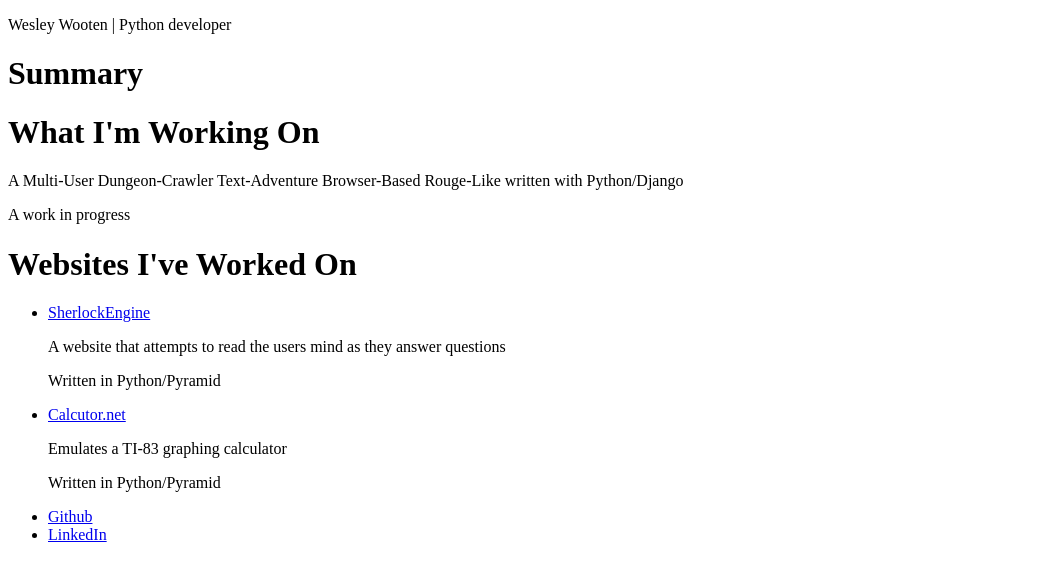
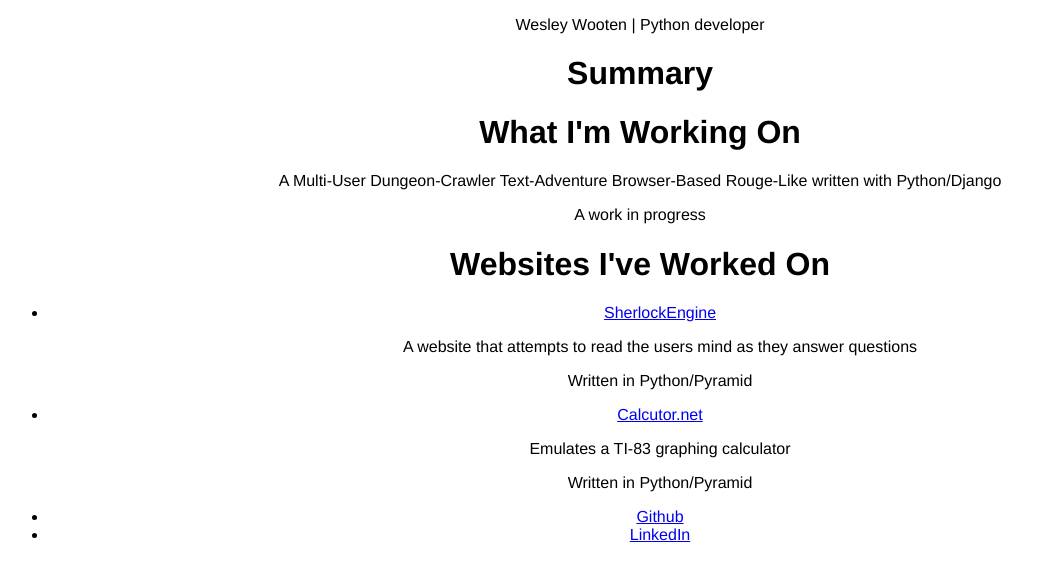
Before and after one commit to doctorMcbob/wesleywooten.net, a Django app: page / in a window 1280 px wide. Shown: the top 581 px of the page, without its empty margins (0-1056 px from the left). Run offline with Django 3.2, Linux system fonts and the light colour scheme; some libraries are stand-ins or nearby versions.

Commit message:
wired up css

```diff
--- /dev/null
+++ b/wesleywooten/static/css/style.css
@@ -0,0 +1,4 @@
+body {
+    font-family: "Helvetica", "Arial", "Serif";
+    text-align: center;
+}
--- a/wesleywooten/templates/index.html
+++ b/wesleywooten/templates/index.html
@@ -4,7 +4,9 @@
   <head>
     <title>Wesley Wooten | Python Developer</title>
     <script type="text/javascript" src="http://code.jquery.com/jquery-1.11.1.min.js"></script>
-  </head>
+    {% load staticfiles %}
+    <link rel="stylesheet" type="text/css" href="{% static "css/style.css" %}">
+ </head>
   <body>
     <header>
       <p>
@@ -12,14 +14,14 @@
       </p>
     </header>
     <main>
-      <div id='summary'>
+      <div id="summary">
 	<h1>Summary</h1>
 	<p>
 
 	</p>
       </div>
 
-      <div id='current'>
+      <div id="current">
 	<h1>What I'm Working On</h1>
 	<p>
 	  A Multi-User Dungeon-Crawler Text-Adventure Browser-Based Rouge-Like written with Python/Django
@@ -27,18 +29,18 @@
 	<p>A work in progress</p>
       </div>
 
-      <div id='past'>
+      <div id="past">
 	<h1>Websites I've Worked On</h1>
 	<ul>
 	  <li>
-	    <a href='http://sherlockengine.com/'>SherlockEngine</a>
+	    <a href="http://sherlockengine.com/">SherlockEngine</a>
 	    <p>
 	      A website that attempts to read the users mind as they answer questions
 	    </p>
 	    <p>Written in Python/Pyramid</p>
 	  </li>
 	  <li>
-	    <a href='http://calcutor.net/'>Calcutor.net</a>
+	    <a href="http://calcutor.net/">Calcutor.net</a>
 	    <p>
 	      Emulates a TI-83 graphing calculator
 	    </p>
@@ -49,10 +51,10 @@
 
     </main>
     <footer>
-      <div class='mylinks'>
+      <div class="mylinks">
 	<ul>
-	  <li><a href='https://github.com/doctormcbob/'>Github</a></li>
-	  <li><a href='https://www.linkedin.com/in/wesleywooten'>LinkedIn</a></li>
+	  <li><a href="https://github.com/doctormcbob/">Github</a></li>
+	  <li><a href="https://www.linkedin.com/in/wesleywooten">LinkedIn</a></li>
 	</ul>
       </div>
     </footer>
--- a/wesleywooten/wesleywooten/settings.py
+++ b/wesleywooten/wesleywooten/settings.py
@@ -38,6 +38,7 @@ INSTALLED_APPS = (
     'django.contrib.messages',
     'django.contrib.staticfiles',
 
+# remove before deployment
     'debug_toolbar',
 )
 
@@ -106,3 +107,6 @@ USE_TZ = True
 # https://docs.djangoproject.com/en/1.8/howto/static-files/
 
 STATIC_URL = '/static/'
+STATICFILES_DIRS = (
+    os.path.join(BASE_DIR, 'static'),
+)
```
Also changed, not shown: 2 other files.
